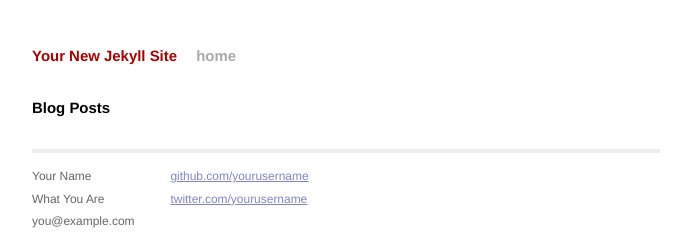
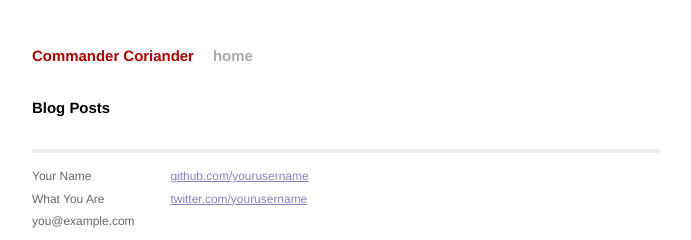
Before and after one commit to fcgvisa/enocom.github.io, a Jekyll site: the page built from index.html, in a window 1280 px wide. Shown: the top 240 px of the page, without its empty margins (294-985 px from the left). Built offline with Jekyll 4.4.1, drawn with Linux system fonts in a browser that asks for light colours; Markdown is read by kramdown in place of the engine named in the settings.

Commit message:
Add blog name

```diff
--- a/_config.yml
+++ b/_config.yml
@@ -1,4 +1,4 @@
-name: Your New Jekyll Site
+name: Commander Coriander
 markdown: redcarpet
 pygments: true
 exclude: [blog.md]
```
